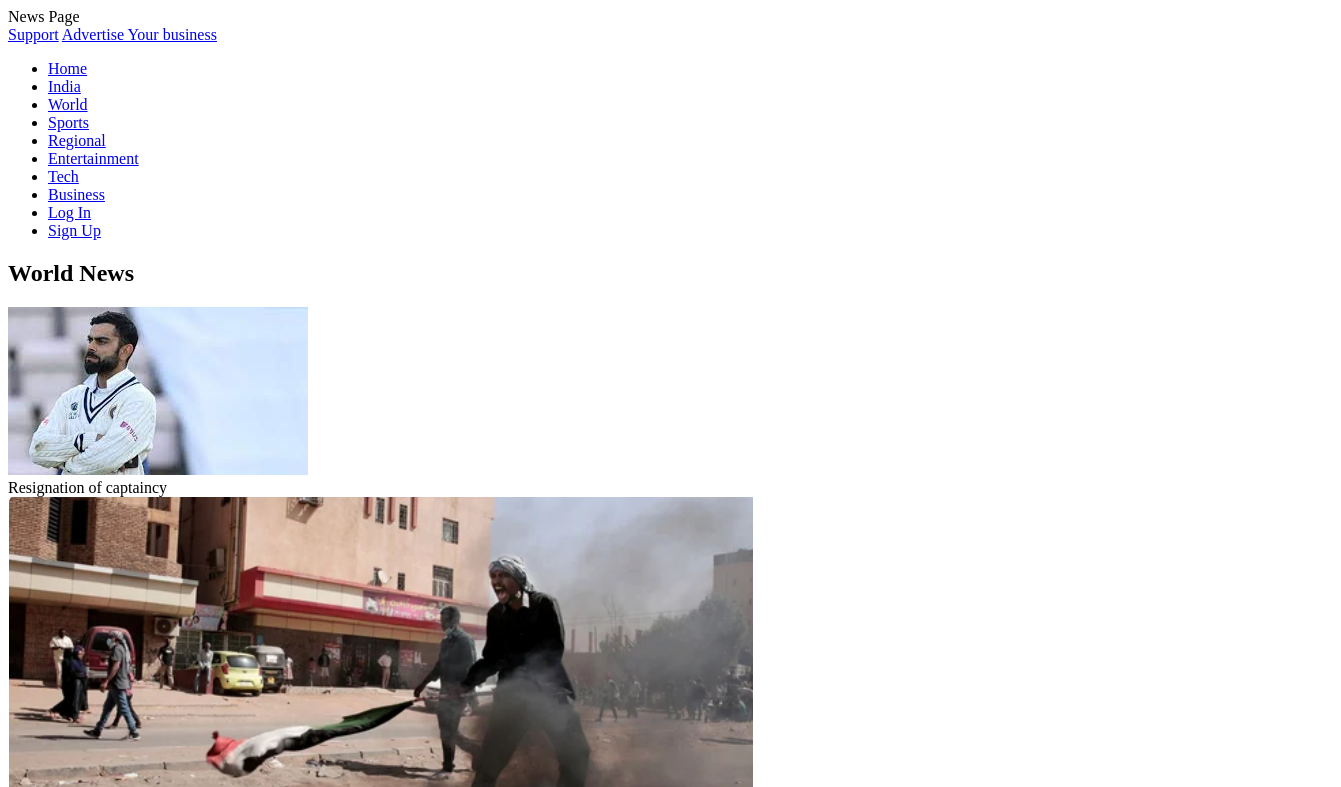
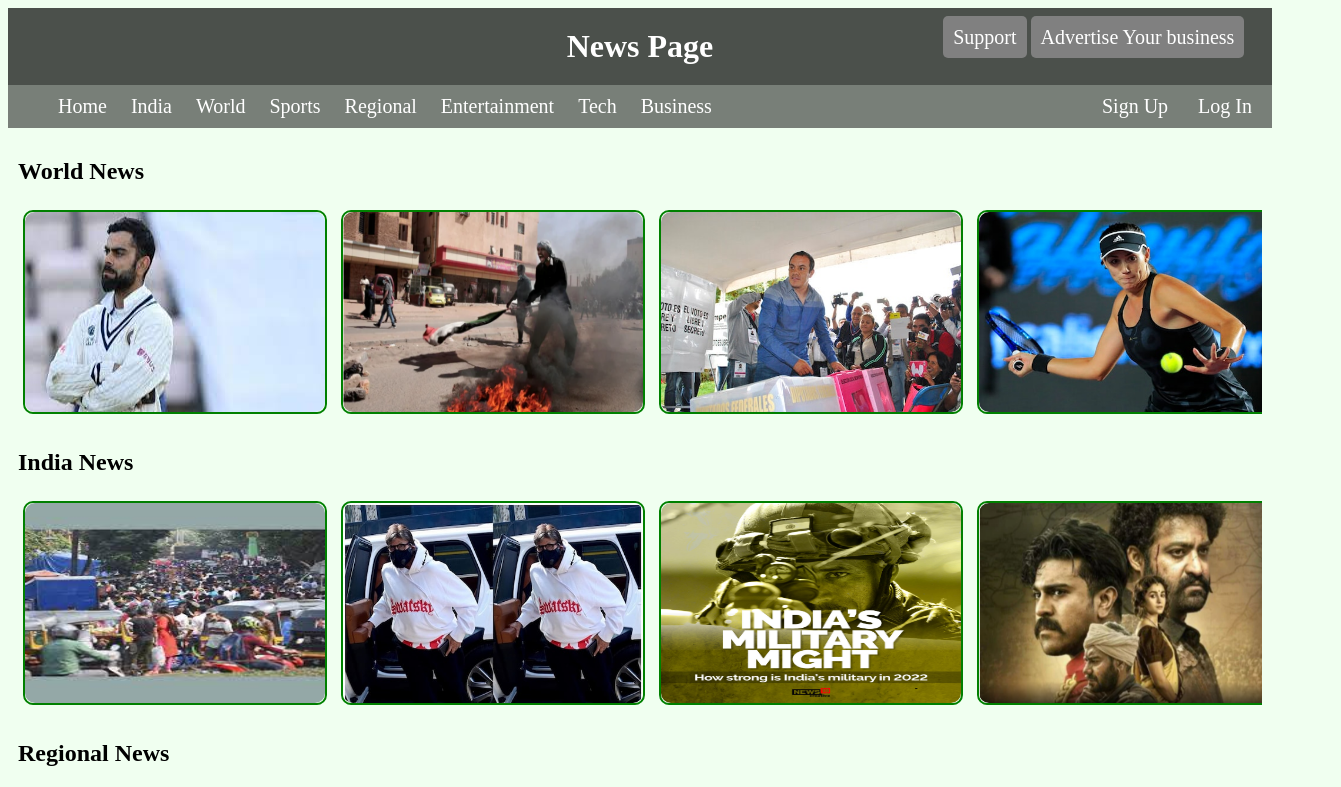
Before and after one commit to MAC-2-MAC/Blog-1, a plain HTML site: page index.html in a window 1280 px wide. Shown: the top 787 px of the page, 1341 px wide, since content can reach past the window. Drawn offline with Linux system fonts and the light colour scheme.

Commit message:
Update index.html

```diff
--- a/index.html
+++ b/index.html
@@ -1,7 +1,7 @@
 <!DOCTYPE html>
 <head>
     <title>Mentor Session</title>
-    <link rel="stylesheet" href="Home.css">
+    <link rel="stylesheet" href="style.css">
 </head>
 <body>
     <header>News Page</header>
```
